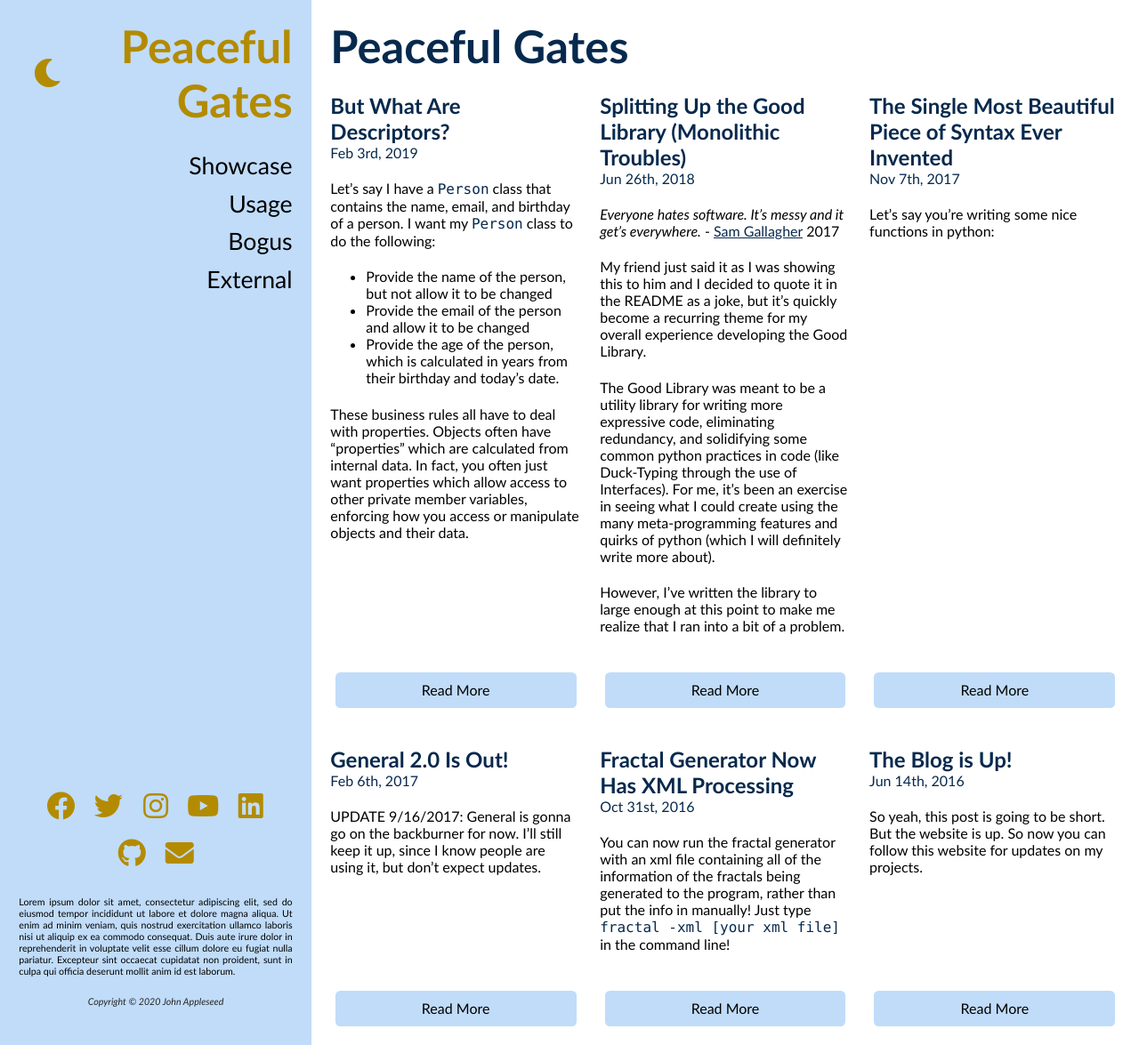
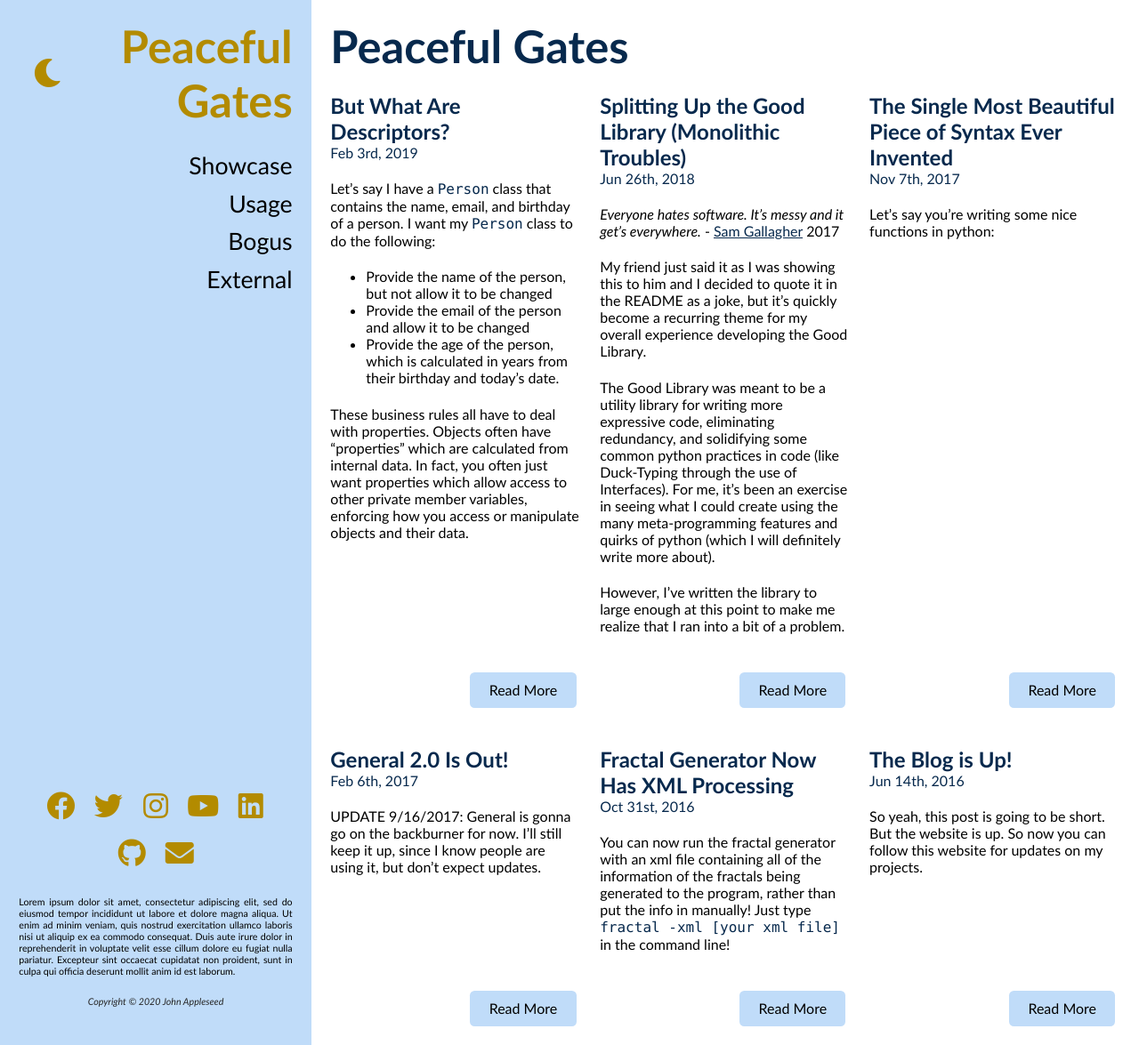
Before and after one commit to andydevs/jekyll-theme-peaceful-gates, a Jekyll site: the page built from index.html, in a window 1280 px wide and 1175 px high. Shown: the whole window at 89% size. Built offline with Jekyll 4.4.1, drawn with Linux system fonts in a browser that asks for light colours.

Commit message:
Button Group

```diff
--- a/_sass/jekyll-theme-peaceful-gates/_button.scss
+++ b/_sass/jekyll-theme-peaceful-gates/_button.scss
@@ -12,9 +12,17 @@
     display: flex;
     flex-direction: row-reverse;
     justify-content: center;
+    @include on-desktop {
+        justify-content: flex-start;
+    }
 
     // Buttons in Group
-    .button { flex: 1; }
+    .button {
+        flex: 1;
+        @include on-desktop {
+            flex: 0 auto;
+        }
+    }
 }
 
 .button {
```
Also changed, not shown: TODO.md (+1 -1 lines).
